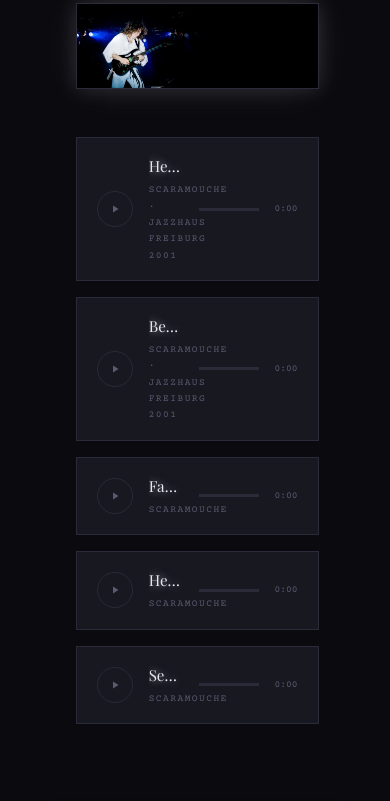
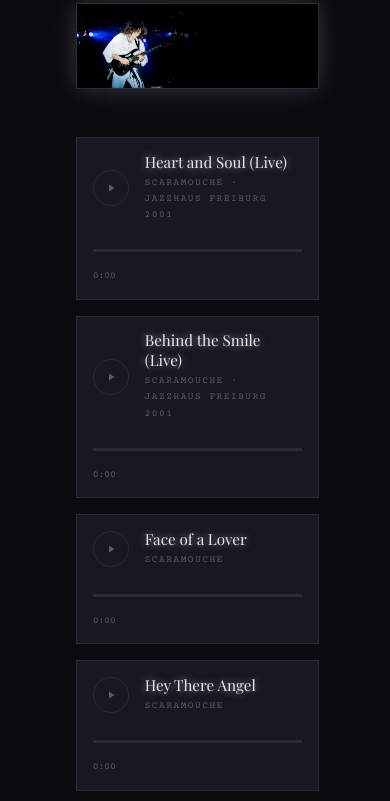
Before and after one commit to maikstyrnol-cloud/scaramouche-film-website, a plain HTML site: page public/index.html in a window 390 px wide. Shown: the part 7510-8311 px from the top of the page. Drawn offline with nearby package versions, Linux system fonts and the light colour scheme; a web font is replaced by a local one.

Commit message:
update small things phone

```diff
--- a/public/assets/site.css
+++ b/public/assets/site.css
@@ -247,5 +247,8 @@ footer{border-top:1px solid var(--border);padding:3rem 0 2rem;margin-top:6rem}
 }
 @media(max-width:600px){
   .footer-inner{grid-template-columns:1fr;gap:2rem}
-  .audio-player{flex-wrap:wrap}
+  .audio-player{flex-wrap:wrap;padding:.9rem 1rem}
+  .ap-title{white-space:normal;overflow:visible;text-overflow:clip;line-height:1.3}
+  .ap-progress{flex:1 1 100%;order:3;margin-top:.6rem;min-width:0}
+  .ap-time{order:4}
 }
--- a/public/index.html
+++ b/public/index.html
@@ -392,7 +392,13 @@
     .ap-progress{flex:1;height:3px;background:var(--border);cursor:pointer;position:relative;min-width:60px}
     .ap-bar{height:100%;background:var(--gold);width:0%;transition:width .1s linear}
     .ap-time{font-family:var(--ff-m);font-size:.6rem;color:var(--muted);white-space:nowrap;text-shadow:var(--glow-muted)}
-    @media(max-width:700px){.audio-grid{grid-template-columns:1fr}.audio-player{flex-wrap:wrap}}
+    @media(max-width:700px){
+      .audio-grid{grid-template-columns:1fr}
+      .audio-player{flex-wrap:wrap;padding:.9rem 1rem}
+      .ap-title{white-space:normal;overflow:visible;text-overflow:clip;line-height:1.3}
+      .ap-progress{flex:1 1 100%;order:3;margin-top:.6rem;min-width:0}
+      .ap-time{order:4}
+    }
     .track-duration{font-family:var(--ff-m);font-size:.65rem;color:var(--muted)}
 
     /* PROJECT UNITED */
```
